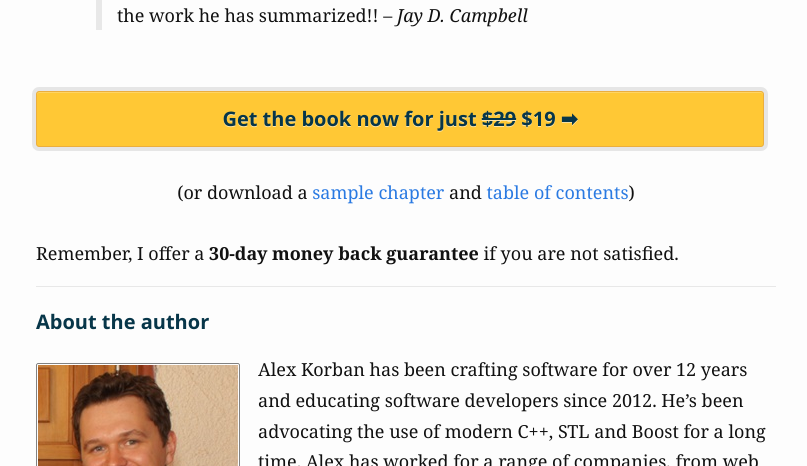
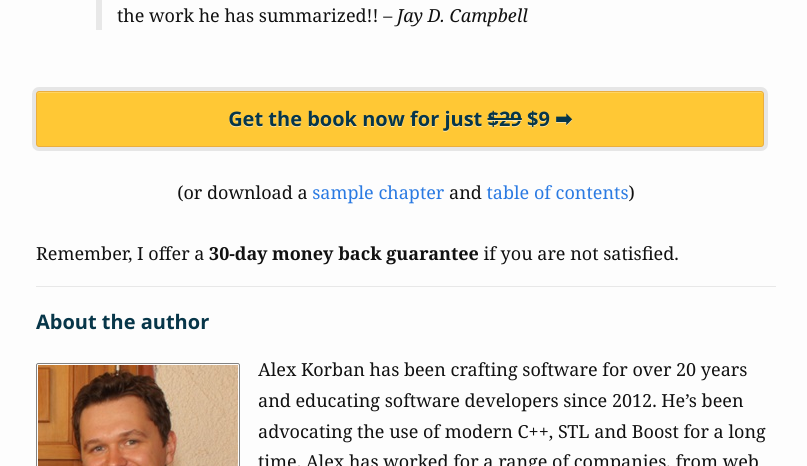
Before and after one commit to alexkorban/cpprocks.com, a Jekyll site: the page built from pages/gcc-edition.md, in a window 1280 px wide and 900 px high, scrolled down 2778 px. Shown: the part 155-621 px from the top of the window, without its empty margins (234-1041 px from the left). Built offline with Jekyll 4.4.1, drawn with Linux system fonts in a browser that asks for light colours; nearby versions of some CDN libraries; some web fonts are replaced; our own code applies the rules of GitHub Pages for plain Markdown files; some of the changed text lies outside the part shown.

Commit message:
Update pricing

```diff
--- a/pages/gcc-edition.md
+++ b/pages/gcc-edition.md
@@ -32,7 +32,7 @@ Any non-trivial project will benefit from using the new features. These are the
 
 Start mastering the full power of modern C++:
 
-<a href = "https://getdpd.com/v2/cart/add/11207/76674/79596" class = "orange-button" style = "width: 90%; margin-left: auto; margin-right: auto"><span class = "main-text">Get the book now for just <del>$29</del> $19 ➡</span></a>
+<a href = "https://getdpd.com/v2/cart/add/11207/76674/79596" class = "orange-button" style = "width: 90%; margin-left: auto; margin-right: auto"><span class = "main-text">Get the book now for just <del>$29</del> $9 ➡</span></a>
 
 <div style = "text-align: center">(or download a <a href = "/files/C++11-Rocks-GCC-Edition-sample.pdf">sample chapter</a> and <a href = "/files/C++11-Rocks-GCC-Edition-TOC.pdf">table of contents</a>)<br/><br/></div>
 
@@ -65,7 +65,7 @@ This is a sample of what people had to say about my books:
 
 
 <br/>
-<a href = "https://getdpd.com/v2/cart/add/11207/76674/79596" class = "orange-button" style = "width: 90%; margin-left: auto; margin-right: auto"><span class = "main-text">Get the book now for just <del>$29</del> $19 ➡</span></a>
+<a href = "https://getdpd.com/v2/cart/add/11207/76674/79596" class = "orange-button" style = "width: 90%; margin-left: auto; margin-right: auto"><span class = "main-text">Get the book now for just <del>$29</del> $9 ➡</span></a>
 
 <div style = "text-align: center">(or download a <a href = "/files/C++11-Rocks-GCC-Edition-sample.pdf">sample chapter</a> and <a href = "/files/C++11-Rocks-GCC-Edition-TOC.pdf">table of contents</a>)<br/><br/></div>
 
@@ -76,4 +76,4 @@ Remember, I offer a **30-day money back guarantee** if you are not satisfied.
 ### About the author
 <img src = "/img/me.jpg" alt = "Alex Korban" style = "float: left; margin-right: 1em; margin-top: 0.5em" />
 
-Alex Korban has been crafting software for over 12 years and educating software developers since 2012. He's been advocating the use of modern C++, STL and Boost for a long time. Alex has worked for a range of companies, from web startups to a US multinational, and on a variety of C++ projects including a flight simulator, geospatial applications, computer controlled bulldozer blades, and even software driven kerb laying machines (these 4 metre tall beasts are very cool to see in action!).
+Alex Korban has been crafting software for over 20 years and educating software developers since 2012. He's been advocating the use of modern C++, STL and Boost for a long time. Alex has worked for a range of companies, from web startups to a US multinational, and on a variety of C++ projects including a flight simulator, geospatial applications, computer controlled bulldozer blades, and even software driven kerb laying machines (these 4 metre tall beasts are very cool to see in action!).
```
Also changed, not shown: other parts of pages/gcc-edition.md (+1 -1 lines), pages/clang-edition.md (+3 -3 lines).
